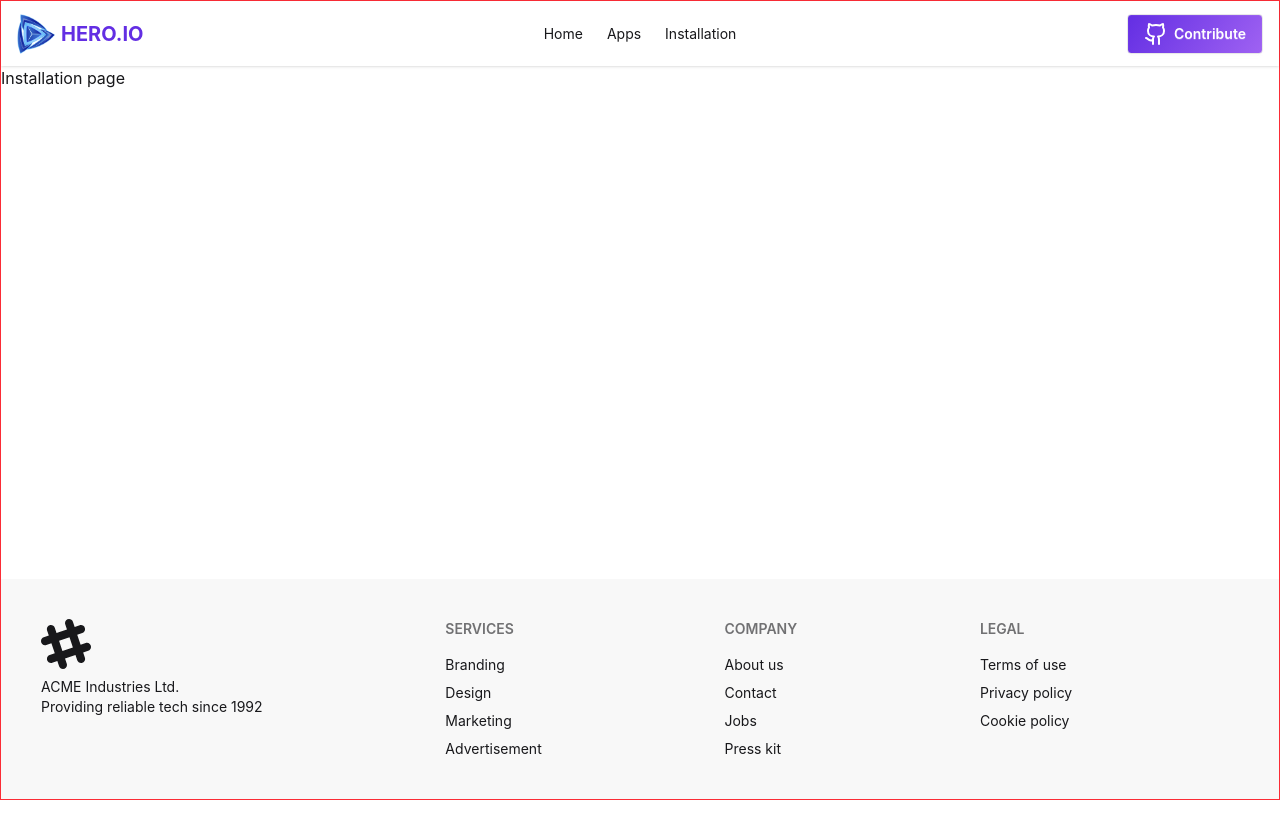
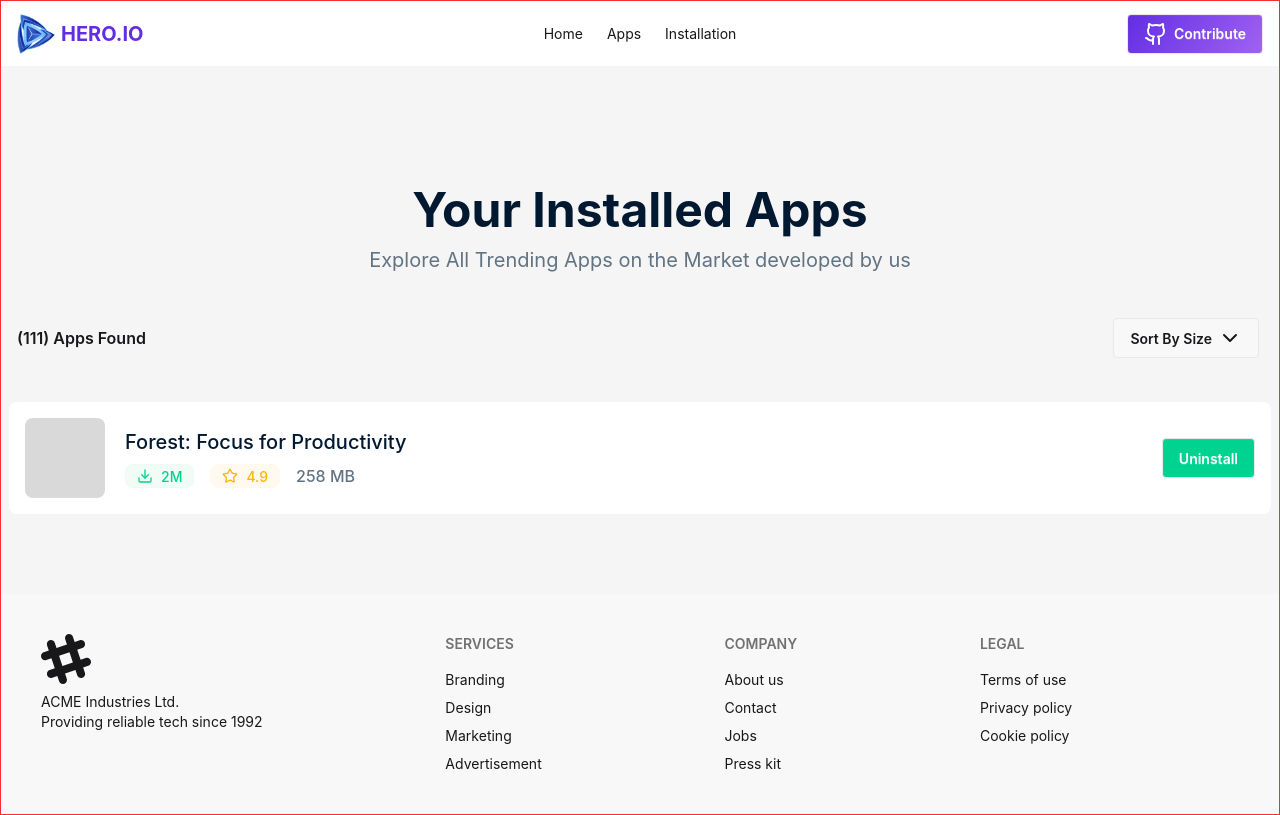
Before and after one commit to AyanSujon/assignment-B12A08, a React (Vite) app: page /installation in a window 1280 px wide. Built offline with nearby package versions, Linux system fonts and the light colour scheme.

Commit message:
Installation container card added

```diff
--- a/src/Pages/Installation.jsx
+++ b/src/Pages/Installation.jsx
@@ -1,9 +1,57 @@
 import React from 'react';
+import Container from '../Layouts/Container';
+import { ChevronDown, Download, Star } from 'lucide-react';
+
+import demoCardImage from '../assets/Rectangle 2.png';
 
 const Installation = () => {
     return (
-        <div>
-            <h1>Installation page</h1>
+        <div className='bg-[#F5F5F5] py-20'>
+            <Container>
+                <div className='text-center space-y-3 py-10'>
+                    <div className='text-center space-y-3'>
+                        <h2 className='text-[#001931] text-5xl font-bold'>Your Installed Apps</h2>
+                        <p className='text-[#627382] text-xl'>Explore All Trending Apps on the Market developed by us</p>
+                    </div>
+                </div>
+
+                <div className='flex justify-between items-center mb-10 px-2'>
+                    <div>
+                        <h6 className='font-semibold'>(<span>111</span>) Apps Found</h6>
+                    </div>
+                    <div>
+                        <details className="dropdown">
+                        <summary className="btn m-1">Sort By Size<span><ChevronDown /></span></summary>
+                        <ul className="menu dropdown-content bg-base-100 rounded-box z-1 w-52 p-2 shadow-sm">
+                            <li><a>low to high</a></li>
+                            <li><a>High to low</a></li>
+                        </ul>
+                        </details>
+                    </div>
+                </div>
+
+                {/* installation card container */}
+                <div className='card-container space-y-3'>
+                    {/* Caard */}
+                    <div className='flex justify-between items-center gap-5 flex-wrap bg-white rounded-lg p-4 '>
+                        <div className='flex items-center gap-5 '>
+                            <figure className='w-20 rounded-lg overflow-hidden'>
+                                <img className='object-cover w-full' src={demoCardImage} alt="card image" />
+                            </figure>
+                            <div className='space-y-2'>
+                                <h2 className='text-[#001931] font-medium text-lg md:text-xl'>Forest: Focus for Productivity</h2>
+                                <div className='flex gap-1 md:gap-4  items-center'>
+                                    <div className="badge badge-soft badge-success  font-medium"><span><Download size={16} /></span> 2M</div>
+                                    <div className="badge badge-soft badge-warning font-medium"><span><Star size={16} /></span> 4.9</div>
+                                    <div className=" font-medium text-[#627382]"><span>258 MB</span></div>
+                                </div>
+                            </div>
+                        </div>
+                        <button className='btn bg-[#00D390] text-white'>Uninstall</button>
+                    </div>
+
+                </div>
+            </Container>
         </div>
     );
 };
```
